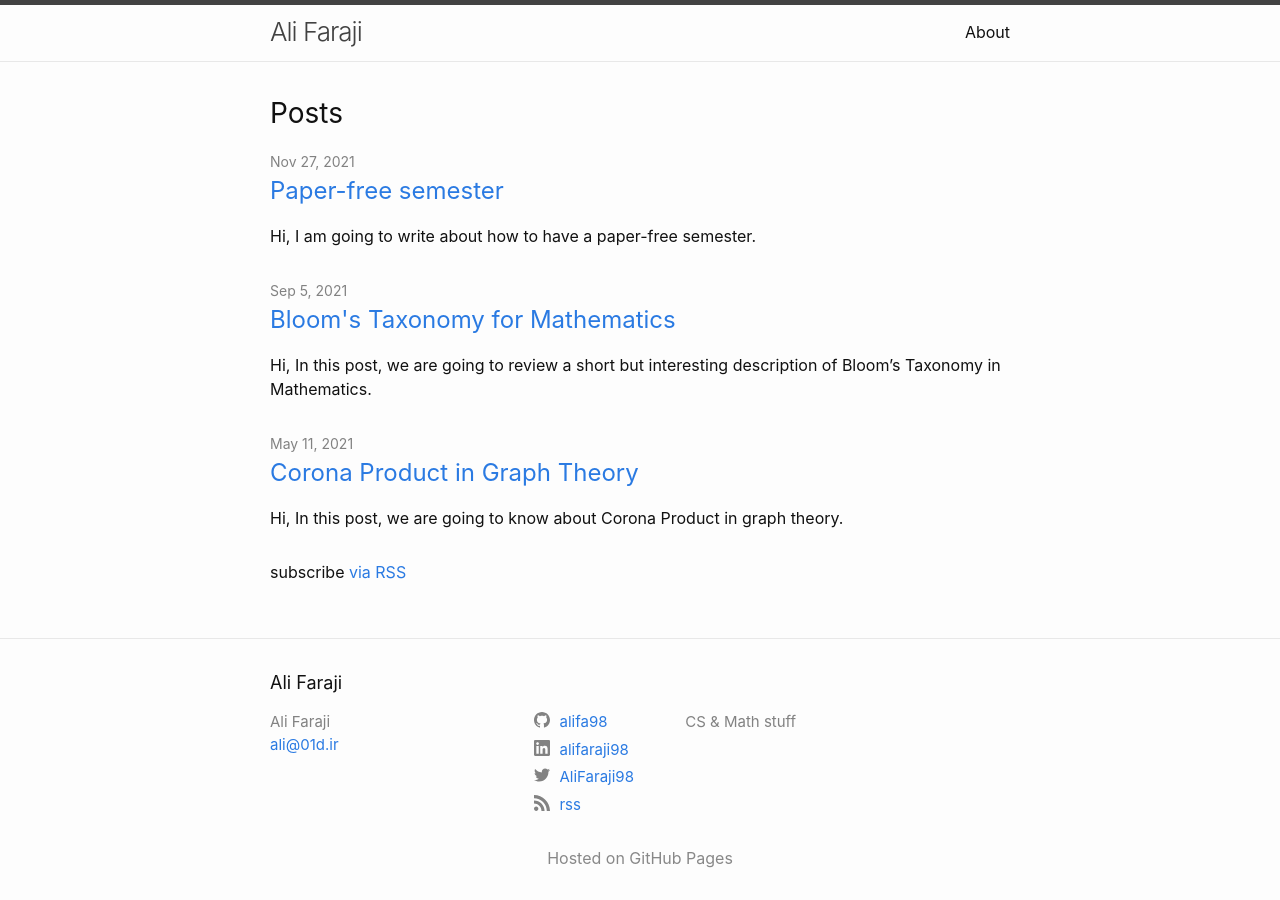
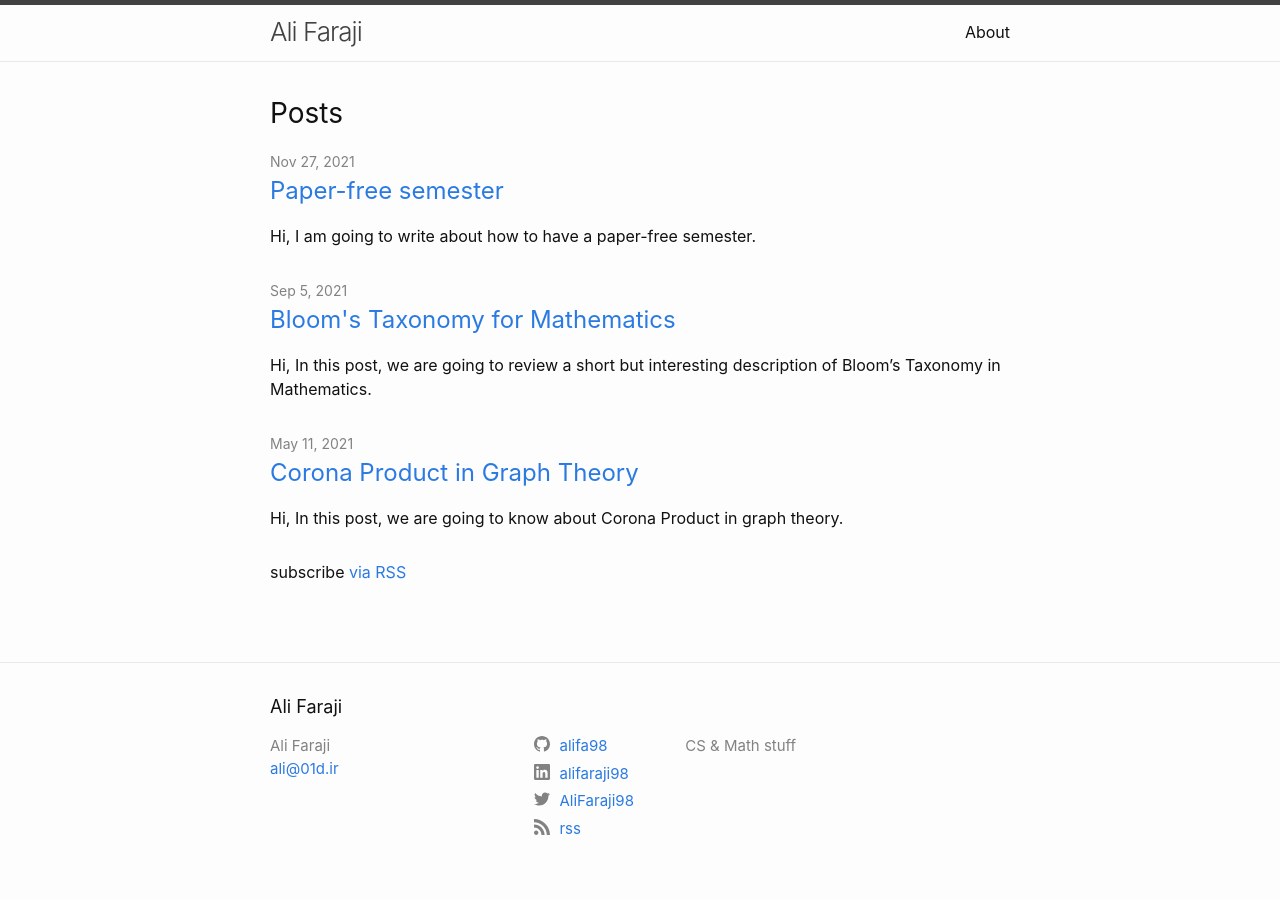
Before and after one commit to alifa98/blog, a Jekyll site: the page built from index.md, in a window 1280 px wide. Built offline with Jekyll 4.4.1, drawn with Linux system fonts in a browser that asks for light colours.

Commit message:
Update footer.html

```diff
--- a/_includes/footer.html
+++ b/_includes/footer.html
@@ -32,6 +32,4 @@
 
   </div>
 
-  <div style="color:#888; text-align:center;">Hosted on GitHub Pages</div>
-
 </footer>
```
